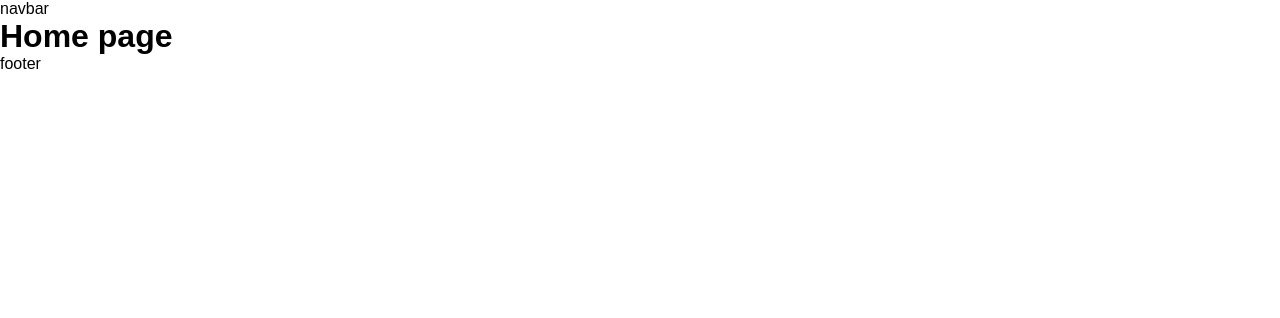
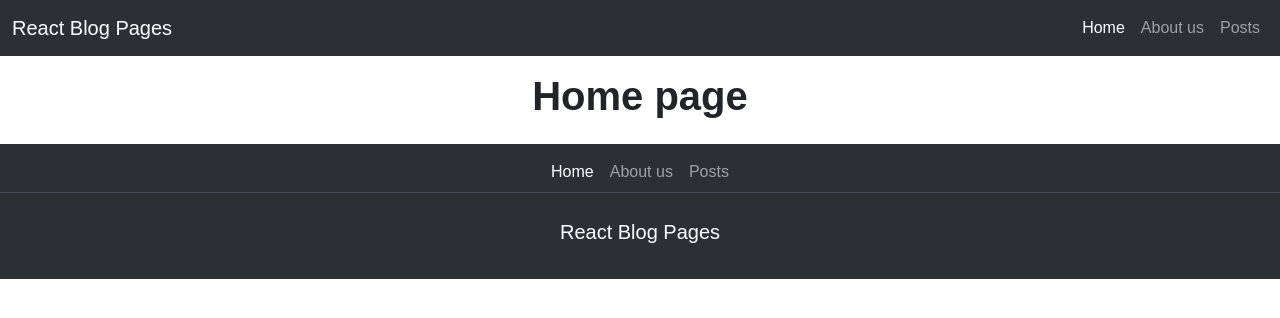
Before and after one commit to francescodelmonaco/react-router, a React (Vite) app: page / in a window 1280 px wide. Shown: the top 318 px of the page. Built offline with nearby package versions, Linux system fonts and the light colour scheme.

Commit message:
add: bootstrap style to header and footer

```diff
--- a/index.html
+++ b/index.html
@@ -5,6 +5,9 @@
   <meta charset="UTF-8" />
   <meta name="viewport" content="width=device-width, initial-scale=1.0" />
   <title>React Blog Pages</title>
+
+  <!-- bootstrap -->
+  <link rel="stylesheet" href="https://cdn.jsdelivr.net/npm/bootstrap@5.3.3/dist/css/bootstrap.min.css">
 </head>
 
 <body>
--- a/src/components/Footer.jsx
+++ b/src/components/Footer.jsx
@@ -1,7 +1,34 @@
+import { Link, NavLink } from "react-router-dom";
+
 export function Footer() {
     return (
-        <footer>
-            footer
-        </footer>
+        <footer
+            className="navbar navbar-expand-lg bg-body-tertiary d-flex flex-column"
+            data-bs-theme="dark">
+            <div className="collapse navbar-collapse d-flex flex-row-reverse justify-content-center" id="navbarNavAltMarkup">
+                <div className="navbar-nav">
+                    <NavLink
+                        className="nav-link"
+                        aria-current="page"
+                        to="/">
+                        Home
+                    </NavLink>
+
+                    <NavLink
+                        className="nav-link"
+                        to="/aboutus">
+                        About us
+                    </NavLink>
+
+                    <NavLink
+                        className="nav-link"
+                        to="/postslist">
+                        Posts
+                    </NavLink>
+                </div>
+            </div>
+
+            <NavLink className="navbar-brand border-top container-fluid justify-content-center p-4" to="/">React Blog Pages</NavLink>
+        </footer >
     )
 };
--- a/src/components/NavBar.jsx
+++ b/src/components/NavBar.jsx
@@ -1,7 +1,34 @@
+import { Link, NavLink } from "react-router-dom";
+
 export function NavBar() {
     return (
-        <nav>
-            navbar
+        <nav className="navbar navbar-expand-lg bg-body-tertiary" data-bs-theme="dark">
+            <div className="container-fluid">
+                <NavLink className="navbar-brand" to="/">React Blog Pages</NavLink>
+
+                <div className="collapse navbar-collapse d-flex flex-row-reverse" id="navbarNavAltMarkup">
+                    <div className="navbar-nav">
+                        <NavLink
+                            className="nav-link"
+                            aria-current="page"
+                            to="/">
+                            Home
+                        </NavLink>
+
+                        <NavLink
+                            className="nav-link"
+                            to="/aboutus">
+                            About us
+                        </NavLink>
+
+                        <NavLink
+                            className="nav-link"
+                            to="/postslist">
+                            Posts
+                        </NavLink>
+                    </div>
+                </div>
+            </div>
         </nav>
     )
 };
--- a/src/pages/AboutUs.jsx
+++ b/src/pages/AboutUs.jsx
@@ -1,5 +1,8 @@
 export function AboutUs() {
     return (
-        <h1>Chi siamo</h1>
+        <h1
+            className="text-center p-3">
+            <strong>Chi siamo</strong>
+        </h1>
     )
 };
--- a/src/pages/HomePage.jsx
+++ b/src/pages/HomePage.jsx
@@ -1,5 +1,8 @@
 export function HomePage() {
     return (
-        <h1>Home page</h1>
+        <h1
+            className="text-center p-3">
+            <strong>Home page</strong>
+        </h1>
     )
 };
--- a/src/pages/PostsList.jsx
+++ b/src/pages/PostsList.jsx
@@ -1,5 +1,8 @@
 export function PostsList() {
     return (
-        <h1>Lista post</h1>
+        <h1
+            className="text-center p-3">
+            <strong>Lista post</strong>
+        </h1>
     )
 };
```
